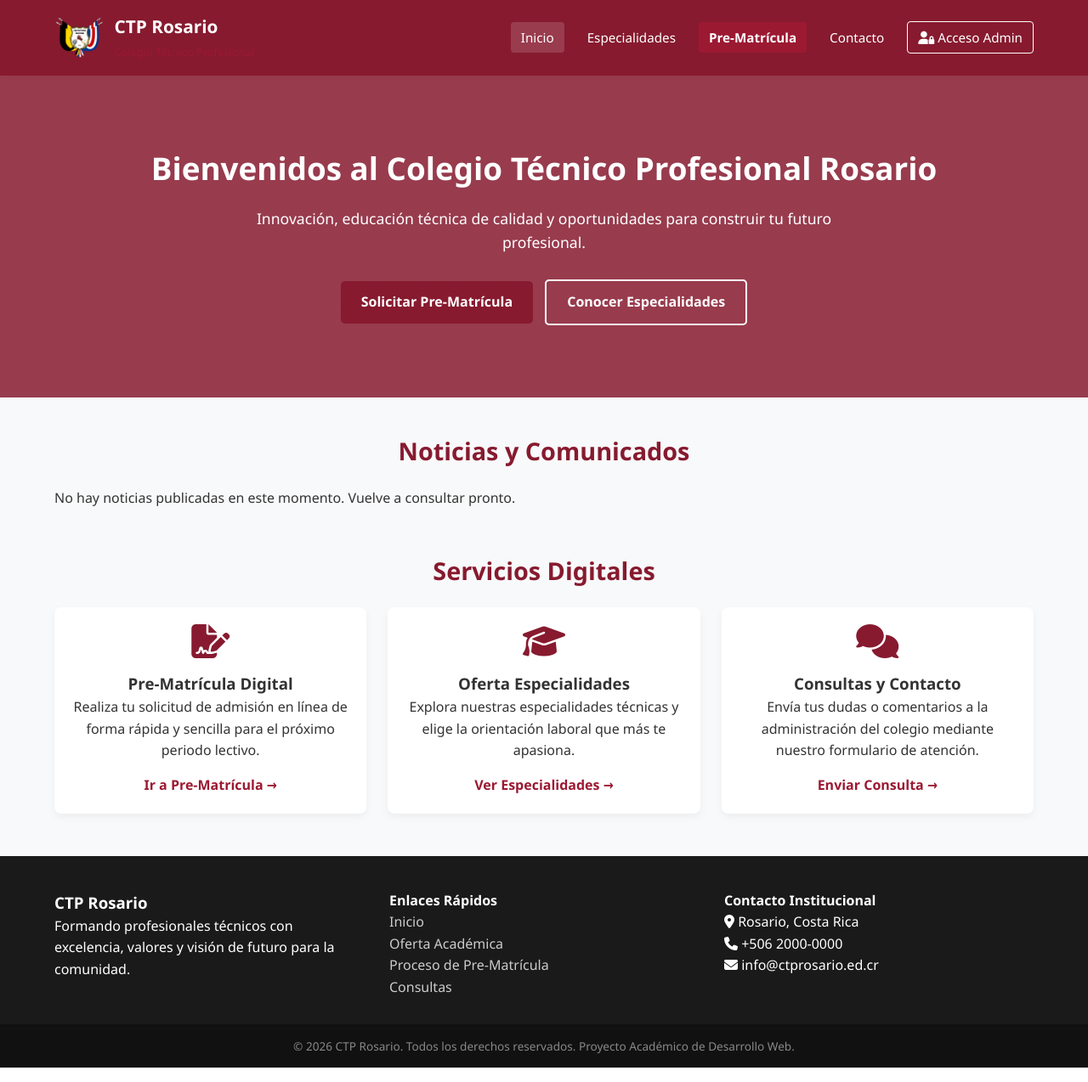
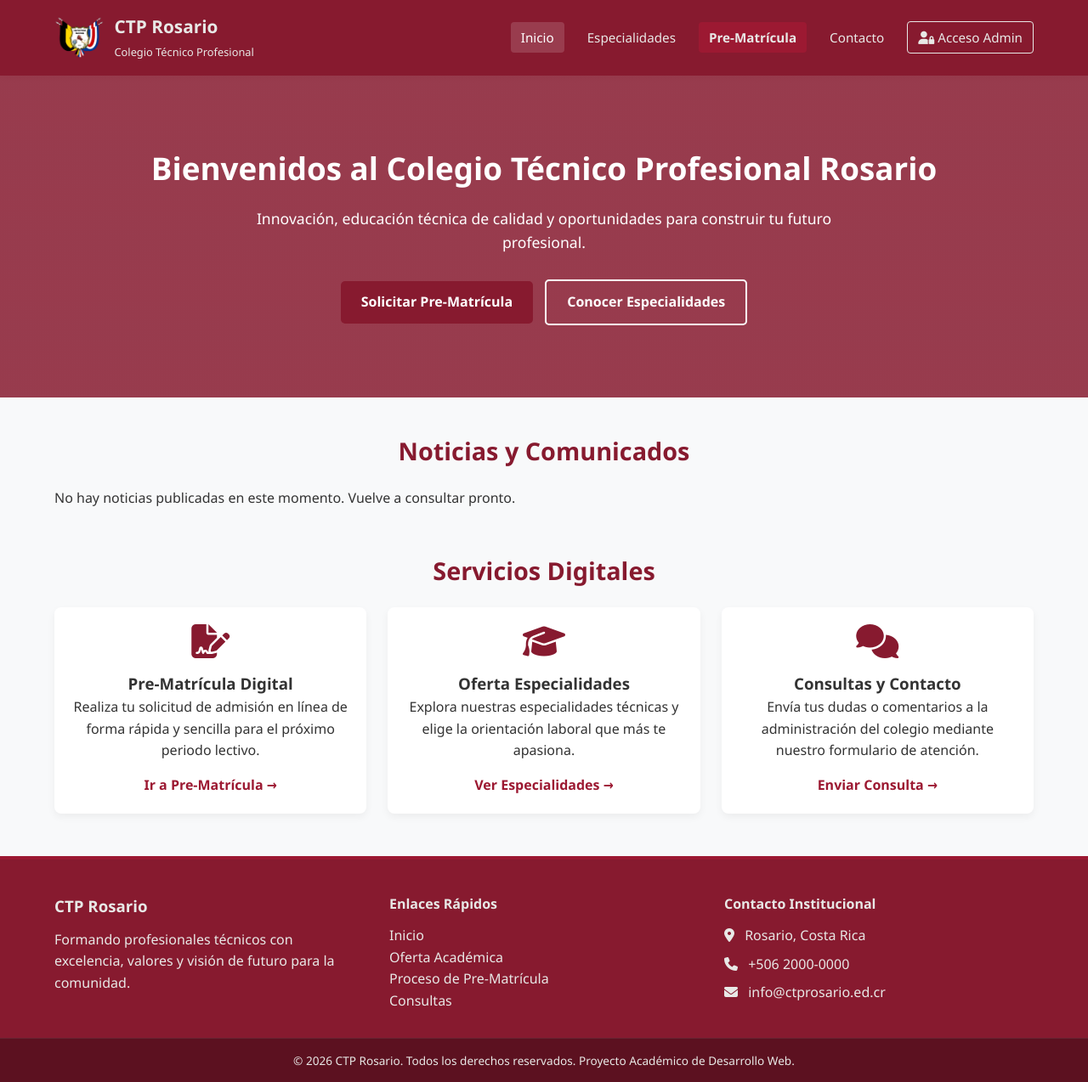
Before and after one commit to Cormanox/proyecto-CtpRosario, a PHP site: page /public/index.php in a window 1280 px wide. Shown: the whole page at 85% size. Run offline with PHP 8.4, Linux system fonts and the light colour scheme; data that the repository does not hold is empty; some libraries are stand-ins or nearby versions.

Commit message:
Refresh header and footer colors
Use a consistent light text color in the navigation and footer, and update the footer to match the site's crimson palette.

```diff
--- a/assets/css/styles.css
+++ b/assets/css/styles.css
@@ -11,6 +11,7 @@
     --color-secondary: #9c1932;        /* Rojo carmesí (Secundario / Acento) */
     --color-primary-rgb: 135, 26, 47;
     --color-secondary-rgb: 156, 25, 50;
+    --color-nav-text: #e8e8e6;         /* Tono claro para letras de header y footer */
 }
 
 /* Estilos Generales */
@@ -36,7 +37,7 @@ body {
 /* Header & Nav */
 .main-header {
     background-color: #871a2f;
-    color: white;
+    color: #e8e8e6;
     padding: 15px 0;
     box-shadow: 0 2px 8px rgba(0,0,0,0.1);
 }
@@ -51,7 +52,7 @@ body {
 .logo-container a {
     display: flex;
     align-items: center;
-    color: white;
+    color: #e8e8e6;
     text-decoration: none;
     gap: 12px;
 }
@@ -64,11 +65,12 @@ body {
 
 .logo-text h1 {
     font-size: 1.3rem;
+    color: #e8e8e6;
 }
 
 .logo-text span {
     font-size: 0.8rem;
-    color: #9c1932;
+    color: #e8e8e6;
 }
 
 .main-nav ul {
@@ -79,7 +81,7 @@ body {
 }
 
 .main-nav a {
-    color: #ffffff;
+    color: #e8e8e6;
     text-decoration: none;
     padding: 8px 12px;
     border-radius: 4px;
@@ -89,11 +91,12 @@ body {
 
 .main-nav a:hover, .main-nav a.active {
     background-color: rgba(255,255,255,0.15);
+    color: #ffffff;
 }
 
 .btn-highlight {
     background-color: #9c1932 !important;
-    color: #ffffff !important;
+    color: #e8e8e6 !important;
     font-weight: bold;
     transition: background-color 0.3s ease;
 }
@@ -103,7 +106,7 @@ body {
 }
 
 .btn-login {
-    border: 1px solid #ffffff;
+    border: 1px solid #e8e8e6;
 }
 
 /* Hero Section */
@@ -214,10 +217,11 @@ body {
 
 /* Footer */
 .main-footer {
-    background-color: #1a1a1a;
-    color: white;
+    background-color: #871a2f;
+    color: #e8e8e6;
     padding-top: 40px;
     margin-top: 50px;
+    border-top: 4px solid #9c1932;
 }
 
 .footer-container {
@@ -227,21 +231,50 @@ body {
     padding-bottom: 30px;
 }
 
+.footer-info h3,
+.footer-links h4,
+.footer-contact h4 {
+    color: #e8e8e6;
+    margin-bottom: 12px;
+}
+
+.footer-info p,
+.footer-contact p {
+    color: #e8e8e6;
+    margin-bottom: 8px;
+}
+
 .footer-links ul {
     list-style: none;
 }
 
 .footer-links a {
-    color: #ccc;
+    color: #e8e8e6;
     text-decoration: none;
+    transition: color 0.2s ease;
+}
+
+.footer-links a:hover {
+    color: #ffffff;
+}
+
+.main-footer i,
+.footer-contact i {
+    color: #e8e8e6;
+    margin-right: 8px;
 }
 
 .footer-bottom {
-    background-color: #111;
+    background-color: #5c1120;
     text-align: center;
     padding: 15px 0;
     font-size: 0.85rem;
-    color: #888;
+    color: #e8e8e6;
+    border-top: 1px solid rgba(255, 255, 255, 0.08);
+}
+
+.footer-bottom p {
+    color: #e8e8e6;
 }
 
 /* Formularios y Tarjetas Generales */
```
Also changed, not shown: assets/css/style.css (+44 -11 lines).
